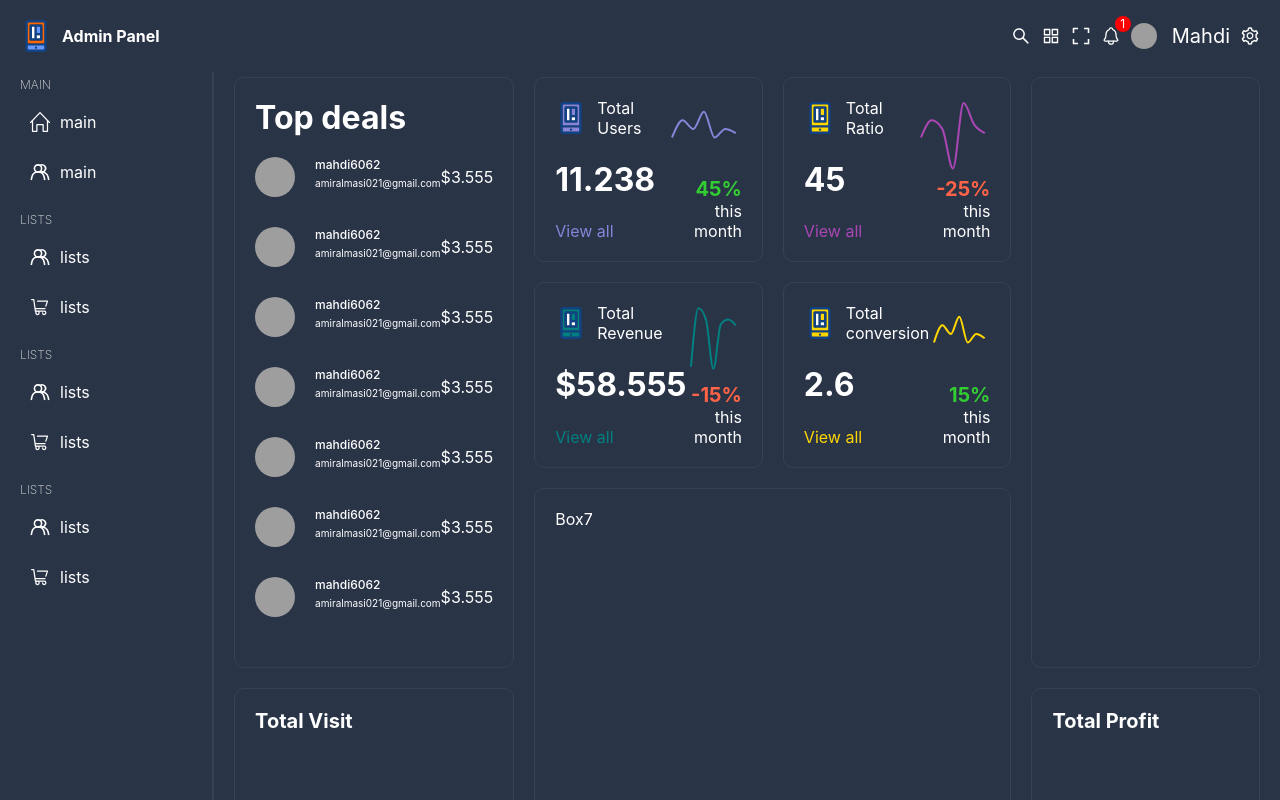
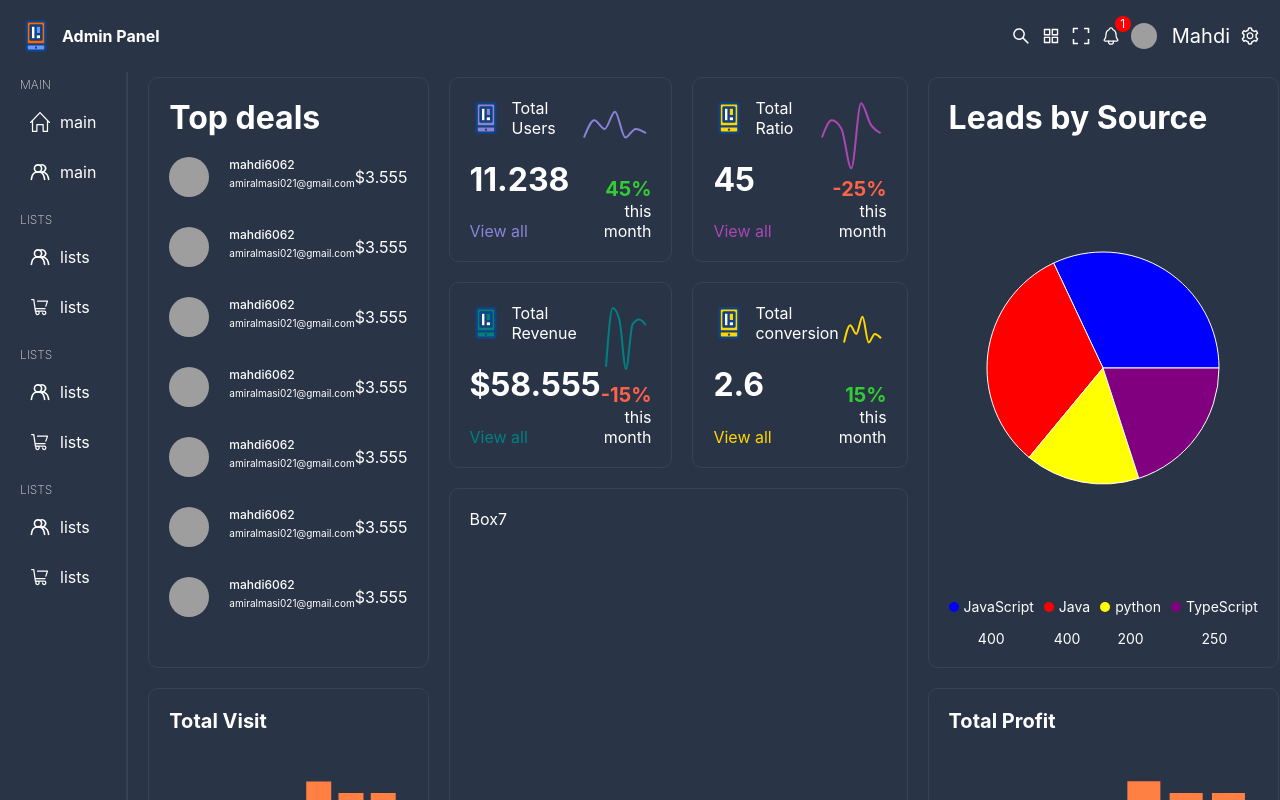
Before and after one commit to itsmahdi62/admin-panel, a React (Create React App) app: page / in a window 1280 px wide. Shown: the top 800 px of the page. Built offline with nearby package versions, Linux system fonts and the light colour scheme; grey boxes are pictures that could not be loaded.

Commit message:
Create pie chart

```diff
--- a/src/components/BarChartBox/BarChartBox.tsx
+++ b/src/components/BarChartBox/BarChartBox.tsx
@@ -11,8 +11,8 @@
     return ( <div className="barChartBox">
           <h1>{props.title}</h1>
         <div className="chart">
-          <ResponsiveContainer width="100%" height="100%">
-            <BarChart width={150} height={40} data={props.chartData}>
+          <ResponsiveContainer width="99%" height={150}>
+            <BarChart  data={props.chartData}>
               <Tooltip
                 contentStyle={{background:"#2a3447" , borderRadius:"5px"}}
                 labelStyle={{display:"none"}}
--- /dev/null
+++ b/src/components/pieChartBox/PieChartBox.scss
@@ -0,0 +1,38 @@
+.pieChartBox{
+    height: 100%;
+    display: flex;
+    flex-direction: column;
+    justify-content: space-between;
+
+    .chart{
+        display: flex;
+        align-items: center;
+        justify-content: center;
+        height: 100%;
+        width: 100%;
+    }
+
+    .options{
+        display: flex;
+        justify-content: space-between;
+        gap: 10px;
+        font-size: 14px;
+        .option{
+            display: flex;
+            flex-direction: column;
+            align-items: center;
+            justify-content: start;
+            gap:15px;
+            .title{
+                display: flex;
+                gap: 5px;
+                align-items: center;
+                .dot{
+                    width: 10px;
+                    height: 10px;
+                    border-radius: 50%;
+                }
+            }
+        }
+    }
+}
--- /dev/null
+++ b/src/components/pieChartBox/PieChartBox.tsx
@@ -0,0 +1,51 @@
+import { Cell, Pie, PieChart, ResponsiveContainer, Tooltip } from "recharts";
+import "./PieChartBox.scss"
+
+
+const data = [
+    {name:"JavaScript" , value : 400 , color: "blue"},
+    {name:"Java" , value : 400 , color: "red"},
+    {name:"python" , value : 200 , color: "yellow"},
+    {name:"TypeScript" , value : 250 , color: "purple"},
+]
+
+
+
+const PieChartBox = () => {
+    return ( <div className="pieChartBox">
+            <h1>Leads by Source</h1>
+            <div className="chart">
+                <ResponsiveContainer width="99%" height={300}>
+                    <PieChart >
+                        <Tooltip contentStyle={{background:"white",borderRadius:"5px"}}/>
+                        <Pie
+                            data={data}
+                            cx="50%"
+                            cy="50%"
+                            labelLine={false}
+                            fill="#8884d8"
+                            dataKey="value"
+                        >
+                            {data.map((item) => (
+                            <Cell key={item.name} fill={item.color} />
+                            ))}
+                        </Pie>
+                    </PieChart>
+                </ResponsiveContainer>
+            </div>
+            <div className="options">
+                {data.map(item =>(
+                    <div className="option" key={item.name}>
+                        <div className="title">
+                            <div className="dot" style={{backgroundColor:item.color}} />
+                            <span>{item.name}</span>
+                        </div>
+                            <span>{item.value}</span>
+                    </div>
+                ))
+                }
+            </div>
+    </div> );
+}
+
+export default PieChartBox;
--- a/src/pages/Home/Home.tsx
+++ b/src/pages/Home/Home.tsx
@@ -2,6 +2,7 @@
 import BarChartBox from "../../components/BarChartBox/BarChartBox";
 import ChartBox from "../../components/ChartBox/ChartBox";
 import TopBox from "../../components/TopBox/TopBox";
+import PieChartBox from "../../components/pieChartBox/PieChartBox";
 import "./Home.scss"
 
 const Home = () => {
@@ -11,7 +12,7 @@
         </div>
         <div className="box box2"><ChartBox {...chartBoxUser}/></div>
         <div className="box box3"><ChartBox {...chartBoxProduct}/></div>
-        <div className="box box4"></div>
+        <div className="box box4"><PieChartBox /></div>
         <div className="box box5"><ChartBox {...chartBoxRevenue}/></div>
         <div className="box box6"><ChartBox {...chartBoxConversion}/></div>
         <div className="box box7">Box7</div>
```
